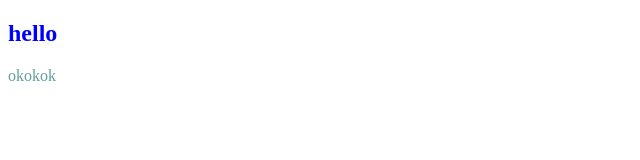
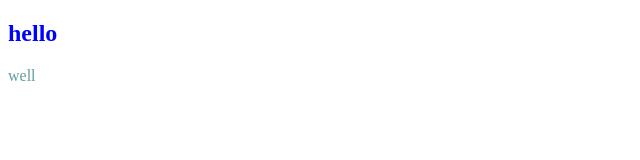
Before and after one commit to qwert2622/ubweb, a plain HTML site: page index.html in a window 1280 px wide. Shown: the full height of the page, 0-640 px from the left. Drawn offline with Linux system fonts and the light colour scheme.

Commit message:
mod index

```diff
--- a/index.html
+++ b/index.html
@@ -1,5 +1,6 @@
 <!DOCTYPE html>
 <html lang="en">
+
 <head>
     <meta charset="UTF-8">
     <meta http-equiv="X-UA-Compatible" content="IE=edge">
@@ -7,8 +8,10 @@
     <title>Document</title>
     <link rel="stylesheet" href="style.css">
 </head>
+
 <body>
     <h2>hello</h2>
-    <p>okokok</p>
+    <p>well</p>
 </body>
+
 </html>
```
